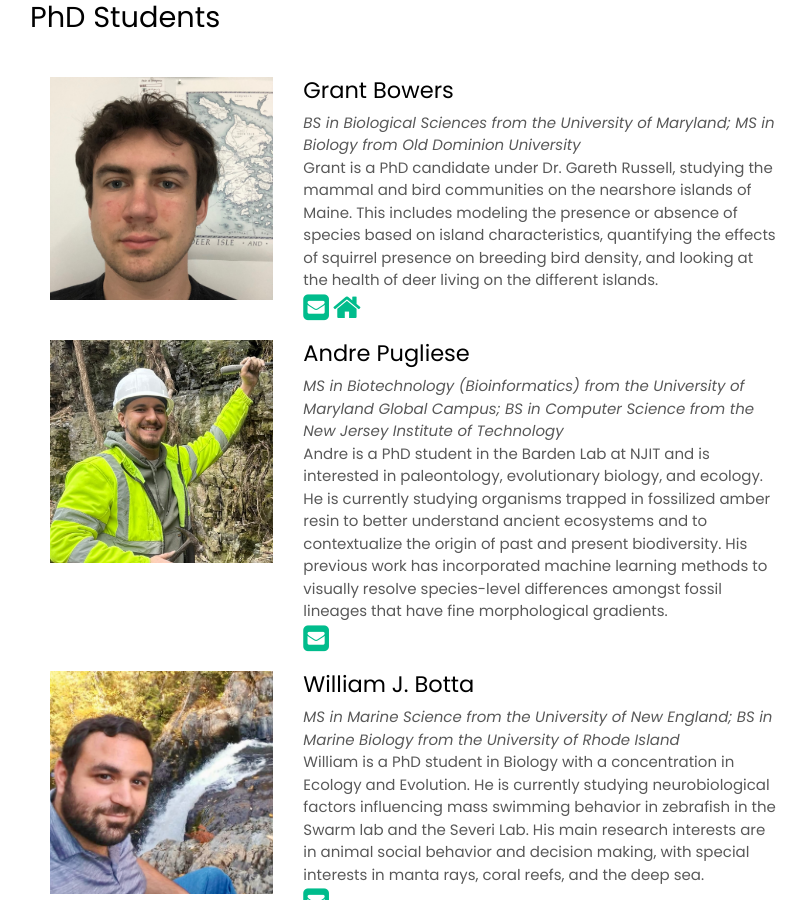
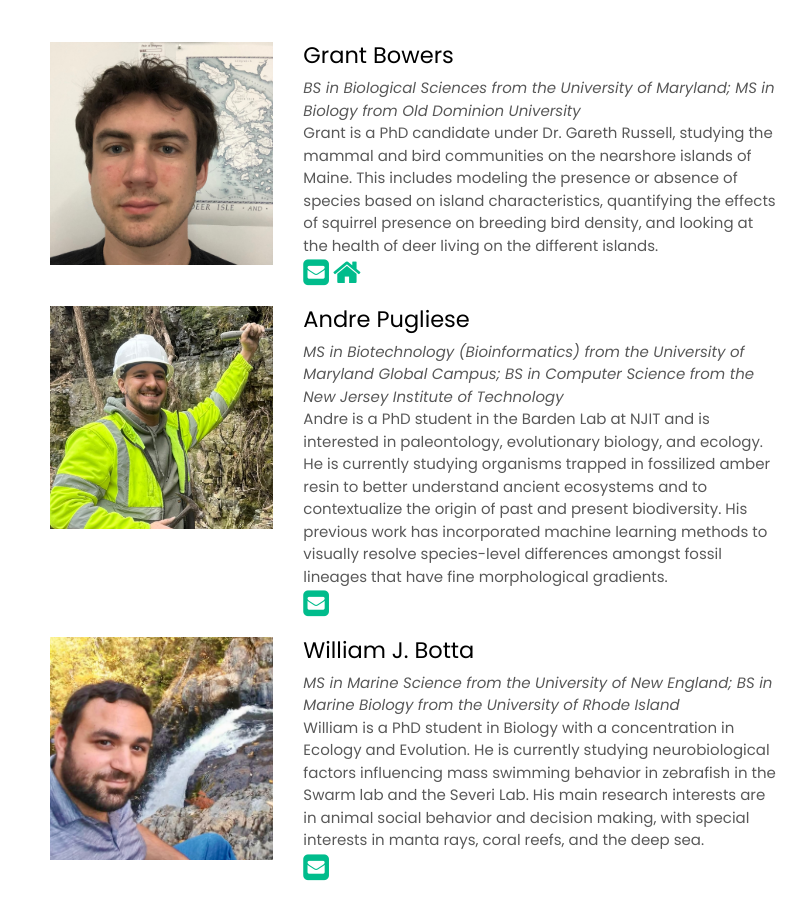
Before and after one commit to garethrussell/uel, a Jekyll site: the page built from _pages/people.md, in a window 1280 px wide and 900 px high. Shown: the whole window, without its empty margins (225-1032 px from the left). Built offline with Jekyll 4.4.1, drawn with Linux system fonts in a browser that asks for light colours; nearby versions of some CDN libraries; a script that is not in the unit is left out; a style sheet for code colours, icons or effects is not loaded.

Commit message:
Update people.md

```diff
--- a/_pages/people.md
+++ b/_pages/people.md
@@ -4,8 +4,6 @@ layout: gridlay
 sitemap: false
 permalink: /people/
 ---
-
-### PhD Students
 
 <div class="jumbotron">
 
```
